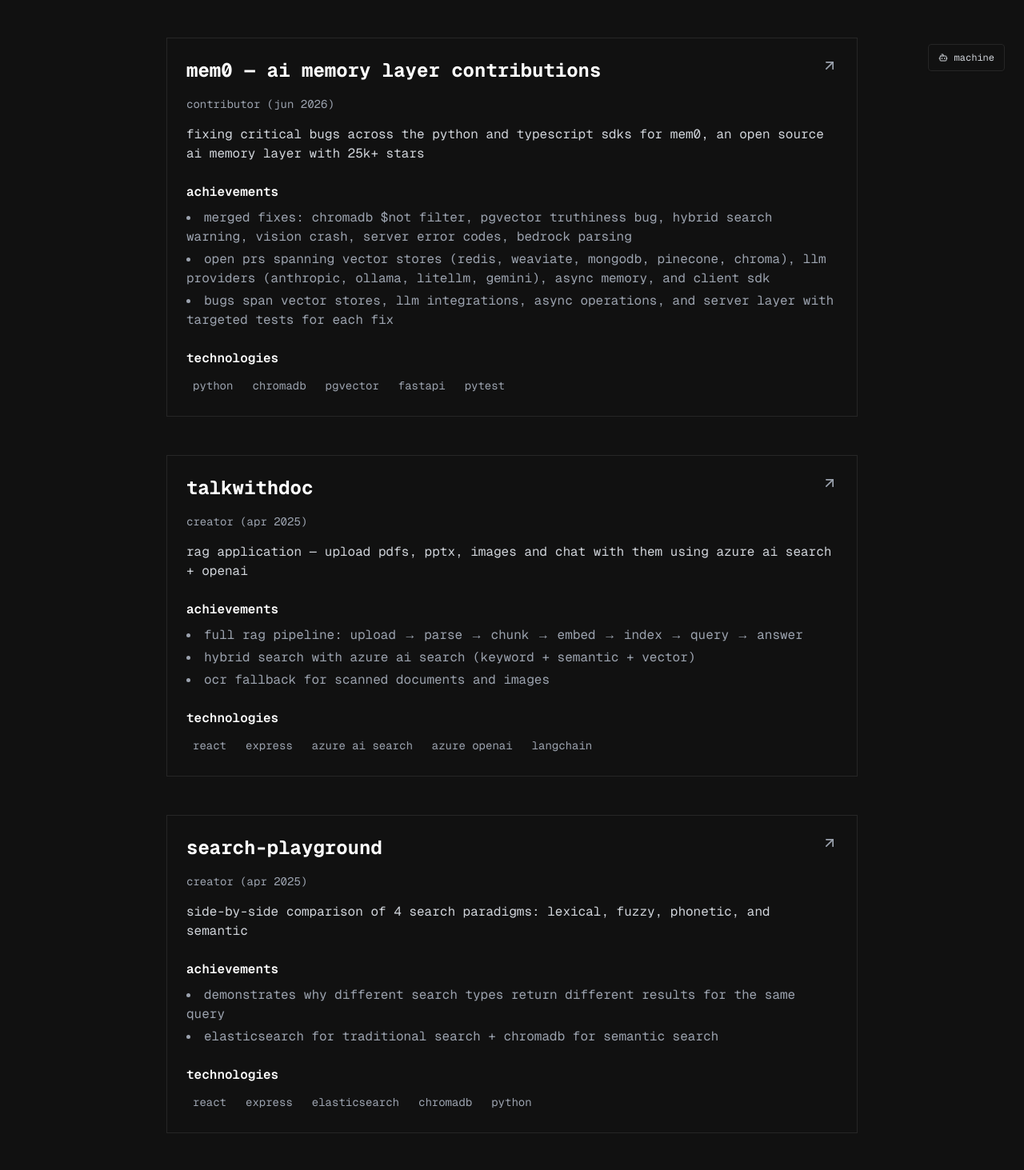
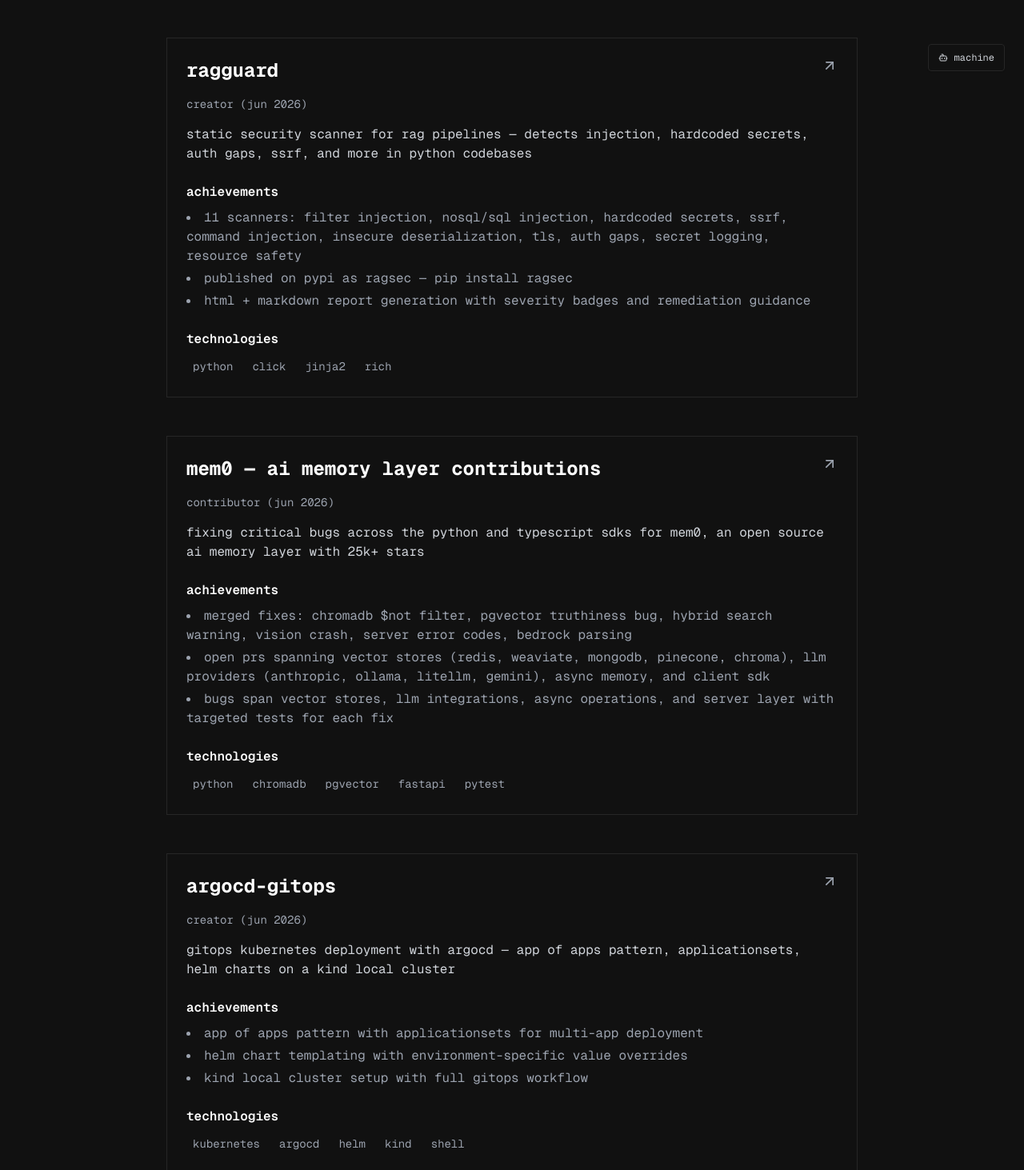
Before and after one commit to HrushiYadav/hrushi.dev, a Next.js app: page /projects in a window 1280 px wide. Shown: the part 687-2150 px from the top of the page at 80% size. Built offline with nearby package versions, Linux system fonts and the light colour scheme.

Commit message:
feat: add ragguard and argocd-gitops to projects
- ragguard: static security scanner for RAG pipelines (11 scanners, PyPI)
- argocd-gitops: GitOps k8s deployment with ArgoCD
- feature ragguard on homepage, mem0 stays on full projects page

```diff
--- a/src/app/page.tsx
+++ b/src/app/page.tsx
@@ -16,11 +16,11 @@
     href: "https://github.com/HrushiYadav/ds-agents",
   },
   {
-    title: "mem0 — contributions",
-    role: "contributor",
+    title: "ragguard",
+    role: "creator",
     description:
-      "multiple prs merged fixing bugs across vector stores, llm providers, async operations, and client sdk for mem0 (25k+ stars)",
-    href: "https://github.com/mem0ai/mem0/pulls?q=author:HrushiYadav",
+      "static security scanner for rag pipelines. 11 scanners detecting injection, secrets, ssrf, auth gaps and more. pip install ragsec",
+    href: "https://github.com/HrushiYadav/ragGuard",
   },
 ]
 
--- a/src/app/projects/page.tsx
+++ b/src/app/projects/page.tsx
@@ -24,6 +24,25 @@
     href: "https://github.com/HrushiYadav/ds-agents",
   },
   {
+    title: "ragguard",
+    description:
+      "static security scanner for rag pipelines — detects injection, hardcoded secrets, auth gaps, ssrf, and more in python codebases",
+    role: "creator",
+    period: "jun 2026",
+    achievements: [
+      "11 scanners: filter injection, nosql/sql injection, hardcoded secrets, ssrf, command injection, insecure deserialization, tls, auth gaps, secret logging, resource safety",
+      "published on pypi as ragsec — pip install ragsec",
+      "html + markdown report generation with severity badges and remediation guidance",
+    ],
+    technologies: [
+      "python",
+      "click",
+      "jinja2",
+      "rich",
+    ],
+    href: "https://github.com/HrushiYadav/ragGuard",
+  },
+  {
     title: "mem0 — ai memory layer contributions",
     description:
       "fixing critical bugs across the python and typescript sdks for mem0, an open source ai memory layer with 25k+ stars",
@@ -36,6 +55,26 @@
     ],
     technologies: ["python", "chromadb", "pgvector", "fastapi", "pytest"],
     href: "https://github.com/mem0ai/mem0/pulls?q=author:HrushiYadav",
+  },
+  {
+    title: "argocd-gitops",
+    description:
+      "gitops kubernetes deployment with argocd — app of apps pattern, applicationsets, helm charts on a kind local cluster",
+    role: "creator",
+    period: "jun 2026",
+    achievements: [
+      "app of apps pattern with applicationsets for multi-app deployment",
+      "helm chart templating with environment-specific value overrides",
+      "kind local cluster setup with full gitops workflow",
+    ],
+    technologies: [
+      "kubernetes",
+      "argocd",
+      "helm",
+      "kind",
+      "shell",
+    ],
+    href: "https://github.com/HrushiYadav/argocd-gitops",
   },
   {
     title: "talkwithdoc",
```
